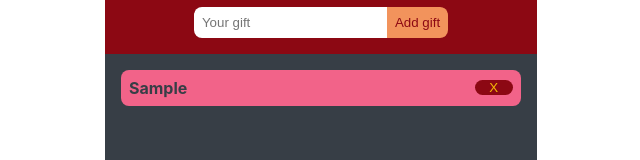
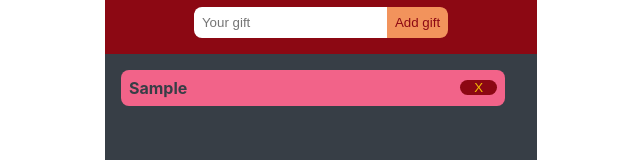
Before and after one commit to lopez-tomas/adviency, a React (Create React App) app: page / in a window 1280 px wide. Both pictures are taken after typing "Sample" into the empty fields and a click on the input "Add gift". Shown: the part 242-402 px from the top of the page, without its empty margins (319-959 px from the left). Built offline with nearby package versions, Linux system fonts and the light colour scheme.

Commit message:
minor change.

```diff
--- a/src/styles/Gift.sass
+++ b/src/styles/Gift.sass
@@ -5,6 +5,7 @@
   display: flex
   background-color: colors.$text-secondary
   padding: sizes.$md
+  margin-right: sizes.$lg
   margin-bottom: sizes.$lg
   border-radius: sizes.$md
 
```
